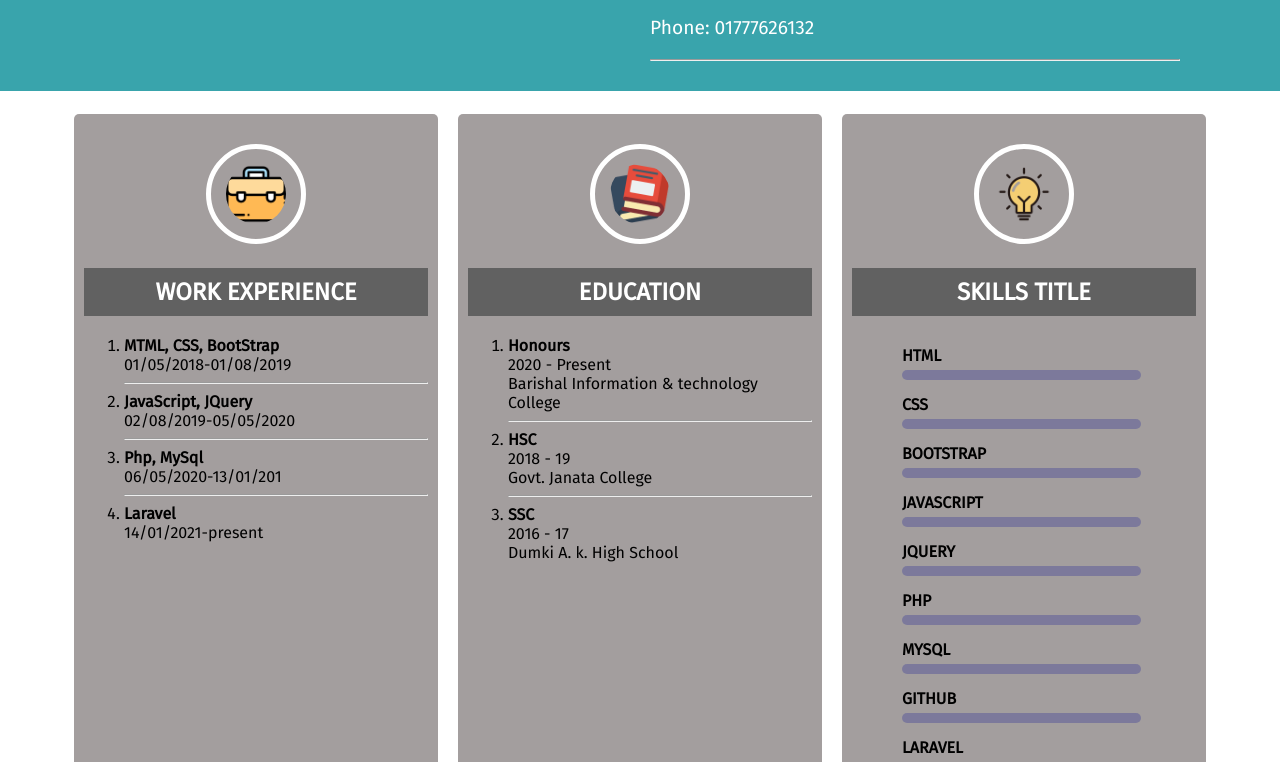
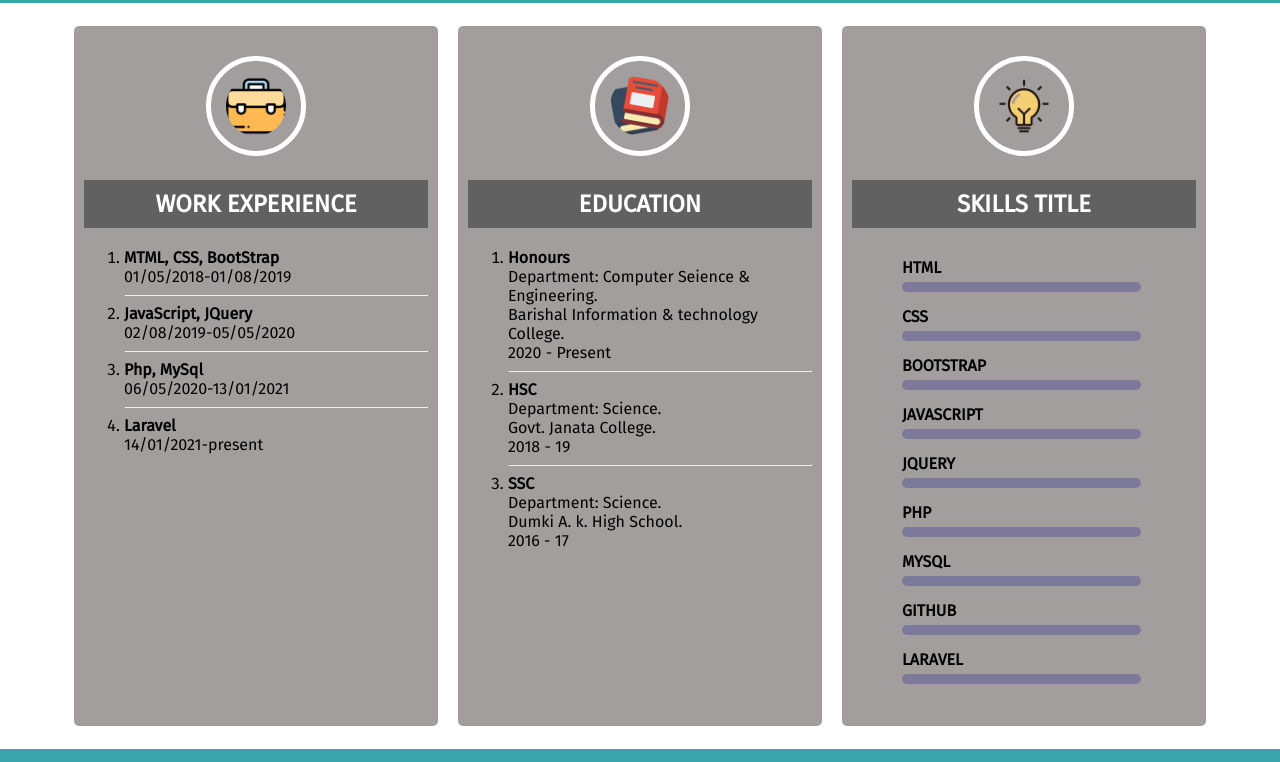
Before and after one commit to Atiqurrahmanshawon/protfolio, a plain HTML site: page index.html in a window 1280 px wide. Shown: the part 1244-2006 px from the top of the page. Drawn offline with Linux system fonts and the light colour scheme.

Commit message:
some change information

```diff
--- a/index.html
+++ b/index.html
@@ -64,7 +64,7 @@
         </div>
         <div class="about-desc col-6">
             <p>I like to call myself ''a passionate computer science student & Web developer</p>
-            <p>I made lot of videos on different subjects. My first priority is making subject more interesting and giv you a clear understanding so you can fell it and don't get bore</p>
+            <!-- <p>I made lot of videos on different subjects. My first priority is making subject more interesting and giv you a clear understanding so you can fell it and don't get bore</p> -->
 
             <hr class="about-me-hr">
             <p>Name: Atiqur Rahman Shawon</p>
@@ -108,7 +108,7 @@
                         </li>
                         <hr>
                         <li>
-                            <strong>Php, MySql</strong><br> 06/05/2020-13/01/201 <br>
+                            <strong>Php, MySql</strong><br> 06/05/2020-13/01/2021 <br>
                         </li>
                         <hr>
                         <li>
@@ -133,15 +133,15 @@
                     <ol>
 
                         <li>
-                            <strong>Honours</strong><br> 2020 - Present<br>Barishal Information & technology College <br>
+                            <strong>Honours</strong><br>Department: Computer Seience & Engineering.<br>Barishal Information & technology College.<br> 2020 - Present <br>
                         </li>
                         <hr>
                         <li>
-                            <strong>HSC</strong><br> 2018 - 19 <br>Govt. Janata College <br>
+                            <strong>HSC</strong><br>Department: Science.<br>Govt. Janata College. <br>2018 - 19 <br>
                         </li>
                         <hr>
                         <li>
-                            <strong>SSC</strong><br> 2016 - 17<br>Dumki A. k. High School <br>
+                            <strong>SSC</strong><br>Department: Science.<br>Dumki A. k. High School. <br>2016 - 17 <br>
                         </li>
                     </ol>
                 </div>
```
